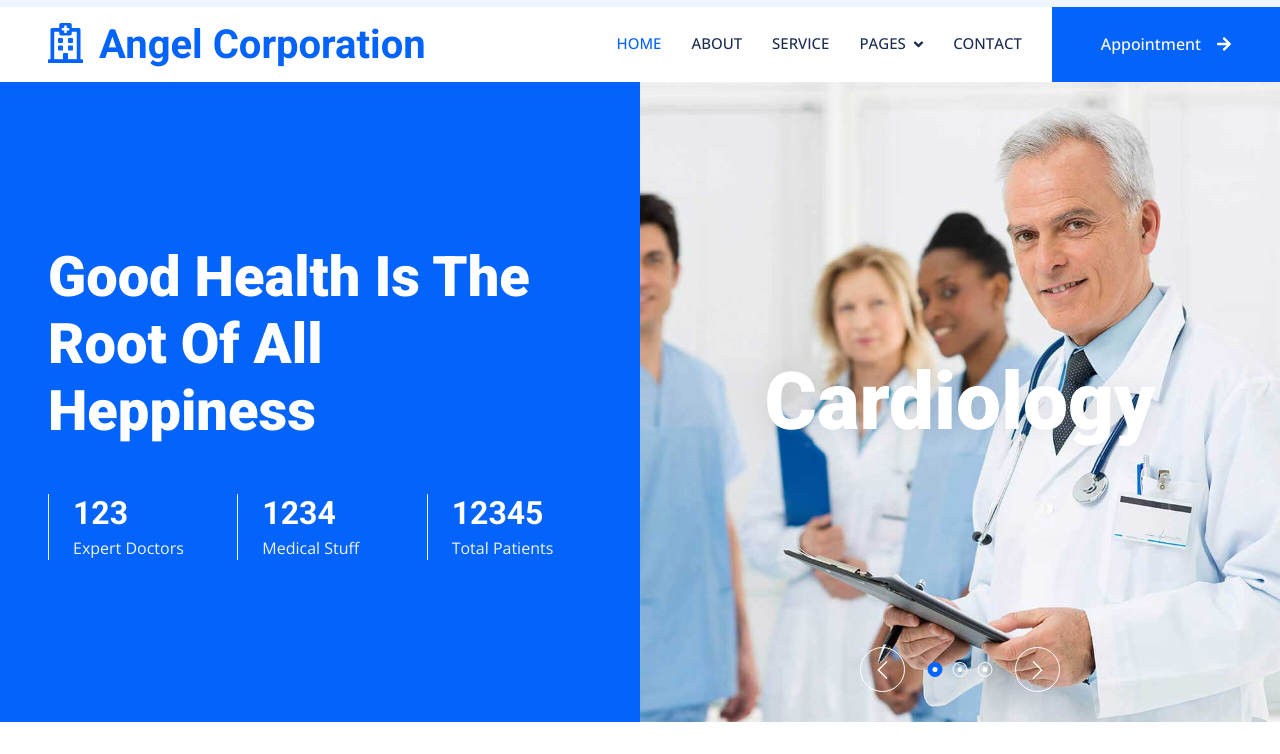
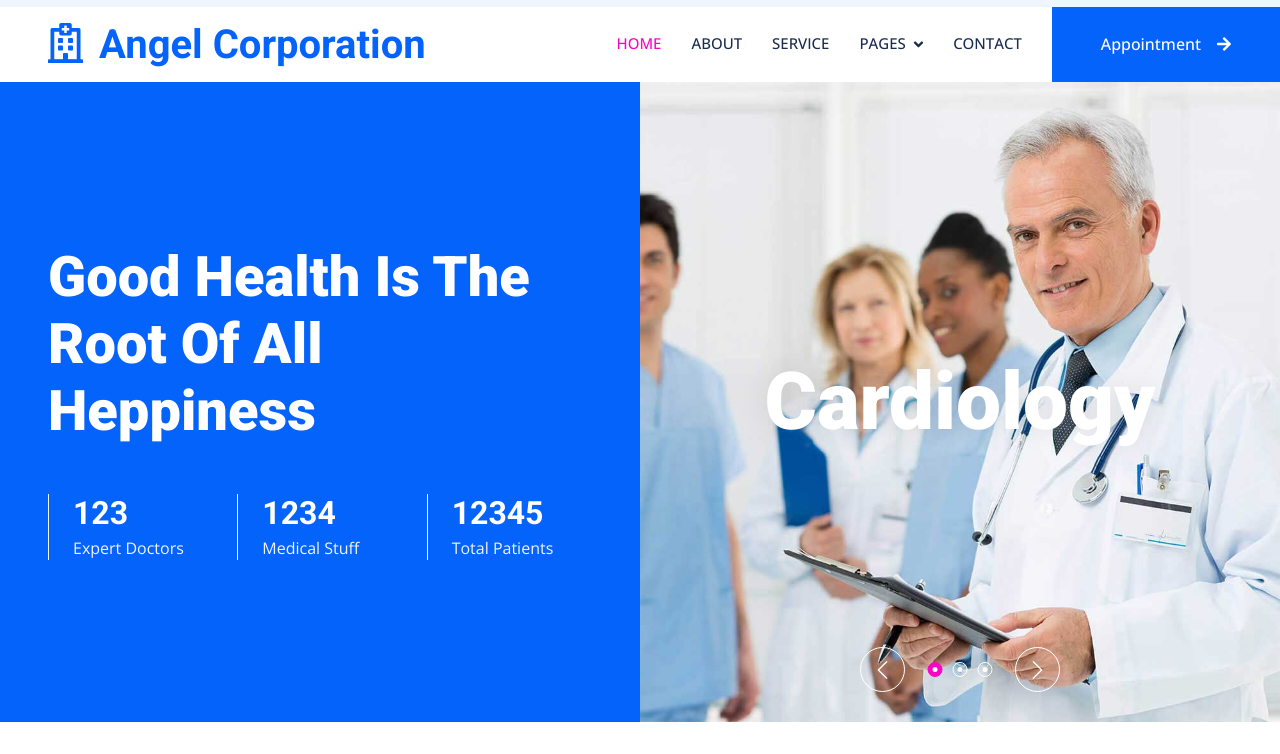
Before and after one commit to joycloud5/AandC_wellness, a plain HTML site: page index.html in a window 1280 px wide. Shown: the part 46-800 px from the top of the page. Drawn offline with nearby package versions, Linux system fonts and the light colour scheme.

Commit message:
Added a new color

```diff
--- a/css/style.css
+++ b/css/style.css
@@ -1,6 +1,6 @@
 /********** Template CSS **********/
 :root {
-    --primary: #0463FA;
+    --primary: #fa04c5;
     --light: #EFF5FF;
     --dark: #1B2C51;
 }
```
